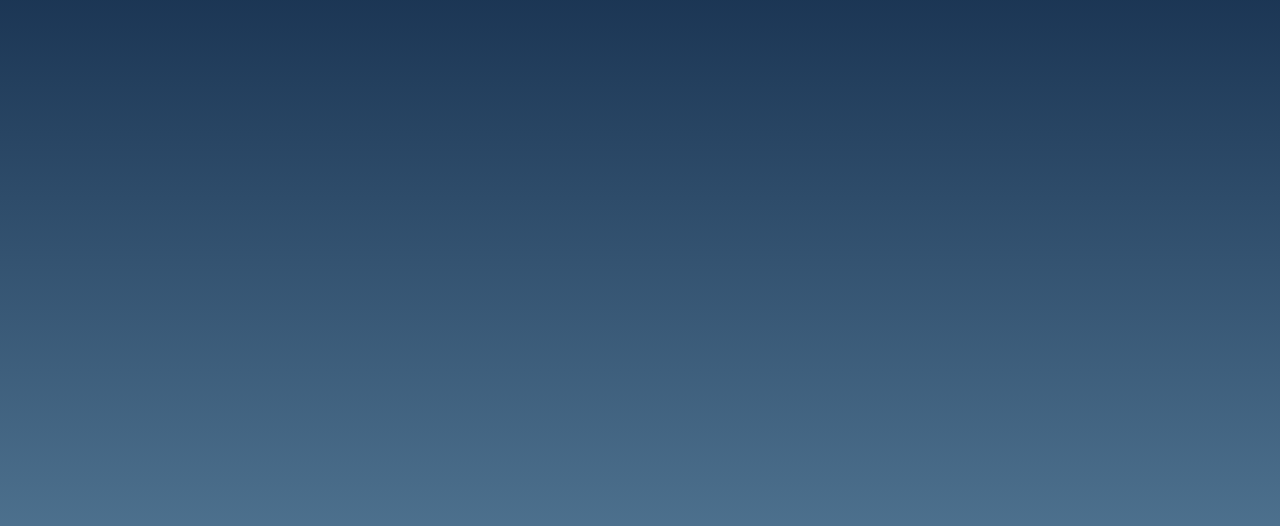
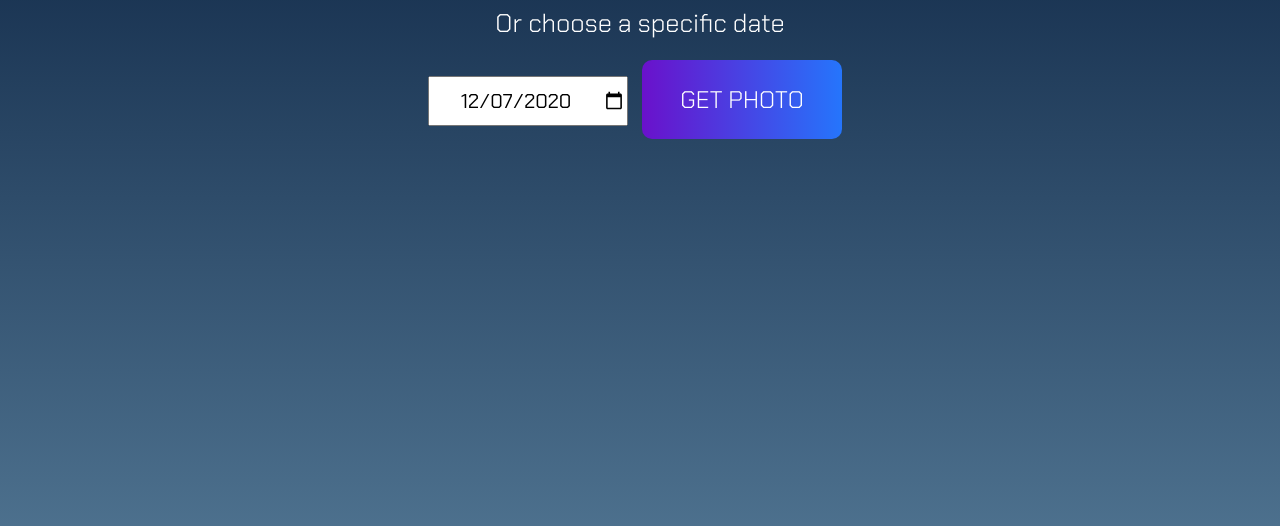
Before and after one commit to ChristoferHearne/NASA-API, a plain HTML site: page photo.html in a window 1280 px wide. Shown: the part 202-728 px from the top of the page. Drawn offline with Linux system fonts and the light colour scheme; no server answers.

Commit message:
getting POTD based on dateinput

```diff
--- a/photo.html
+++ b/photo.html
@@ -29,17 +29,18 @@
         </nav>
     </div>
    </header>
-<body onload="sendAPIRequest()">
+<body>
   <div class="photo_heading">
     <h1>Photo of the Day from NASA</h1>
   </div>
 
+  <div class="date_input">
+    <h3>Or choose a specific date</h3>
+    <input id="date_picker" type="date">
+    <button id="photo_btn">Get photo</button>
+  </div>
+
   <div id="photo_div">
-    <h2></h2>
-    <p></p>
-    <span></span>
-    <span></span>
-    <strong></strong>
   </div>
 </body>
 </html>
--- a/photo.js
+++ b/photo.js
@@ -1,17 +1,45 @@
-let API_KEY = "fdSFchz2wIqT1ZnJuhklfhIAyYRHCj3MKz88E5uR";
+// Variables
+let API_KEY = "fdSFchz2wIqT1ZnJuhklfhIAyYRHCj3MKz88E5uR"
 let photoFeedURL = "https://api.nasa.gov/planetary/apod?api_key="
+
+//Selectors
+const photoele = document.getElementById("photo_div");
+const photobutton = document.getElementById("photo_btn");
+const datepicker = document.getElementById("date_picker");
+
+// EventListeners
+
+window.onload = (event) => {
+    setTodaysDate();
+    sendAPIRequest();
+}
+
+photobutton.addEventListener("click", function(event){
+    event.preventDefault();
+    this.classList.add('is-loading');
+    clearPhotoDIV();
+    console.log(datepicker.value);
+    sendCustomAPIRequest(datepicker.value);
+})
+
+//Functions
 async function sendAPIRequest(){
     let response = await fetch(`${photoFeedURL}${API_KEY}`);
+    console.log(response);
     let data = await response.json();
+    useAPIData(data);
+}
 
+async function sendCustomAPIRequest(date){
+    let response = await fetch(`https://api.nasa.gov/planetary/apod?api_key=${API_KEY}&date=${date}`)
+    let data = await response.json();
     console.log(data);
     useAPIData(data);
 }
 
 function useAPIData(data){
- const photoele = document.getElementById("photo_div");
     photoele.innerHTML = `
-    <img src=${data.hdurl}>
+    <img onload="removeLoadingClass()" src=${data.hdurl}>
     <h2>${data.title}</h2>
     <p>${data.explanation}</p>
     <p>Date: ${data.date}</p>
@@ -20,7 +48,22 @@ function useAPIData(data){
     return photoele;
 }
 
+function clearPhotoDIV(){
+    photoele.innerHTML = "";
+}
+
 
 function handleError(error){
     alert(error.message);
 }
+
+function setTodaysDate(){
+    var today = new Date();
+    var date = new Date(today.getFullYear(), today.getMonth(), today.getDate()).toISOString().slice(0,10);
+    console.log(date);
+    datepicker.value = date;
+}
+
+function removeLoadingClass(){
+    photobutton.classList.remove('is-loading');
+  }
--- a/satellite.js
+++ b/satellite.js
@@ -5,6 +5,10 @@ var previousMarker;
 let API_KEY = "fdSFchz2wIqT1ZnJuhklfhIAyYRHCj3MKz88E5uR"
 
 let satelliteButton = document.querySelector(".satellite_button");
+
+window.onload = (event) => {
+  setTodaysDate();
+}
 
 satelliteButton.addEventListener("click", function (event){
     event.preventDefault();
--- a/style.css
+++ b/style.css
@@ -194,7 +194,73 @@ li, a{
 
 #photo_div strong{
   font-size: 1.2rem;
-  color: white;
+  color:#fff;
   font-weight: lighter;
   font-style: italic;
 }
+
+.date_input{
+  text-align: center;
+  padding-top: 10px;
+  display: block;
+}
+
+.date_input h3{
+  padding-bottom: 10px;
+  color: #fff;
+  font-weight: lighter;
+  font-size: 1.6rem;
+}
+
+.date_input input{
+  width: 200px;
+  text-align: center;
+  height: 50px;
+  font-size: 20px;
+}
+
+#photo_btn{
+  background-image: linear-gradient(to right, #6a11cb 0%, #2575fc 100%);
+  color: #1d1d1d;
+  cursor: pointer;
+  font-size: 1.5em;
+  padding: 1.5rem;
+  position: relative;
+  border: 0;
+  transition: all 0.5s;
+  border-radius: 10px;
+  width: 250px;
+  width: 200px;
+  opacity: 1;
+  color: white;
+  font-weight: 200;
+  text-transform: uppercase;
+  margin: 10px;
+}
+
+#photo_btn:hover{
+  filter: brightness(1.2);
+}
+
+#photo_btn::after{
+  content: '';
+  animation: spin 500ms linear infinite;
+  width: 2rem;
+  height: 2rem;
+  border: 2px solid #fff;
+  position: absolute;
+  top: calc(50% - 1rem);
+  left: calc(50% - 1rem);
+  border-radius: 50%;
+  border-top-color: transparent;
+  border-left-color: transparent;
+  opacity: 0;
+}
+
+#photo_btn.is-loading{
+  color: transparent;
+}
+
+#photo_btn.is-loading::after{
+  opacity: 1;
+}
```
